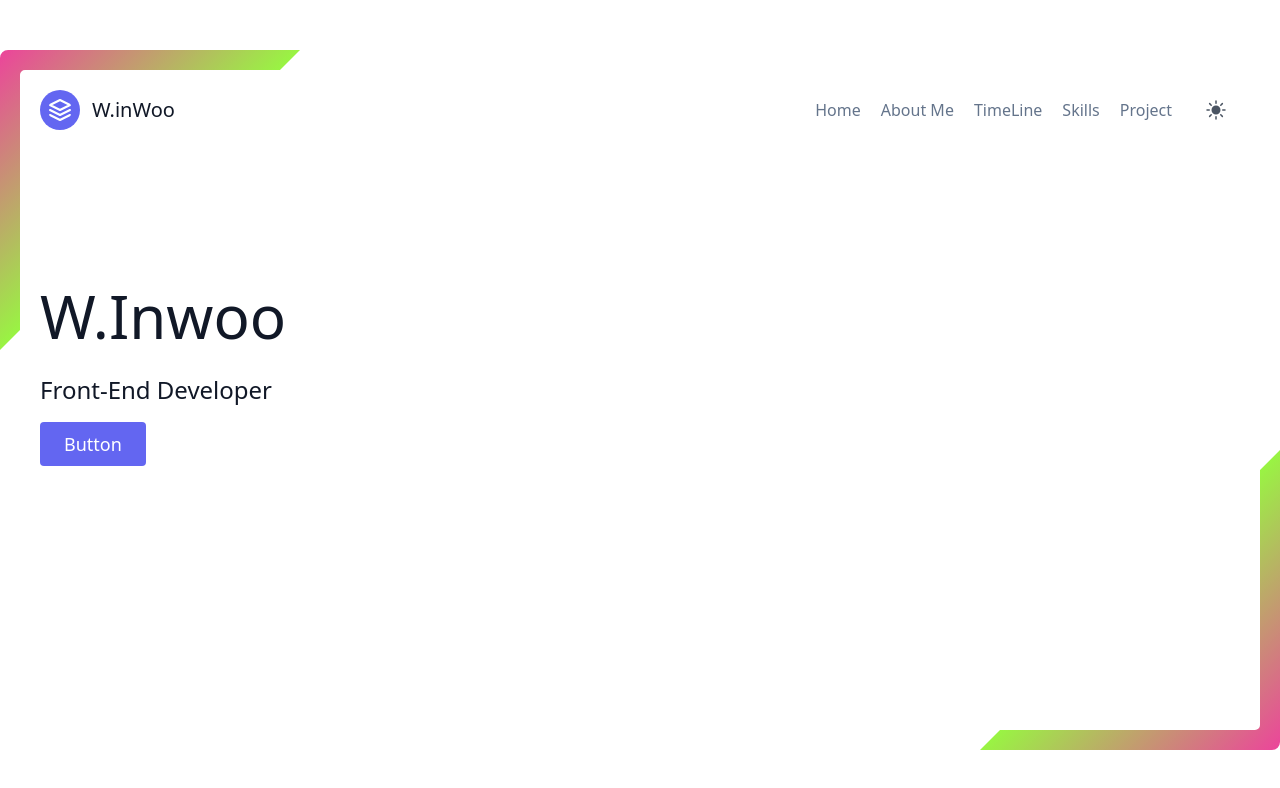
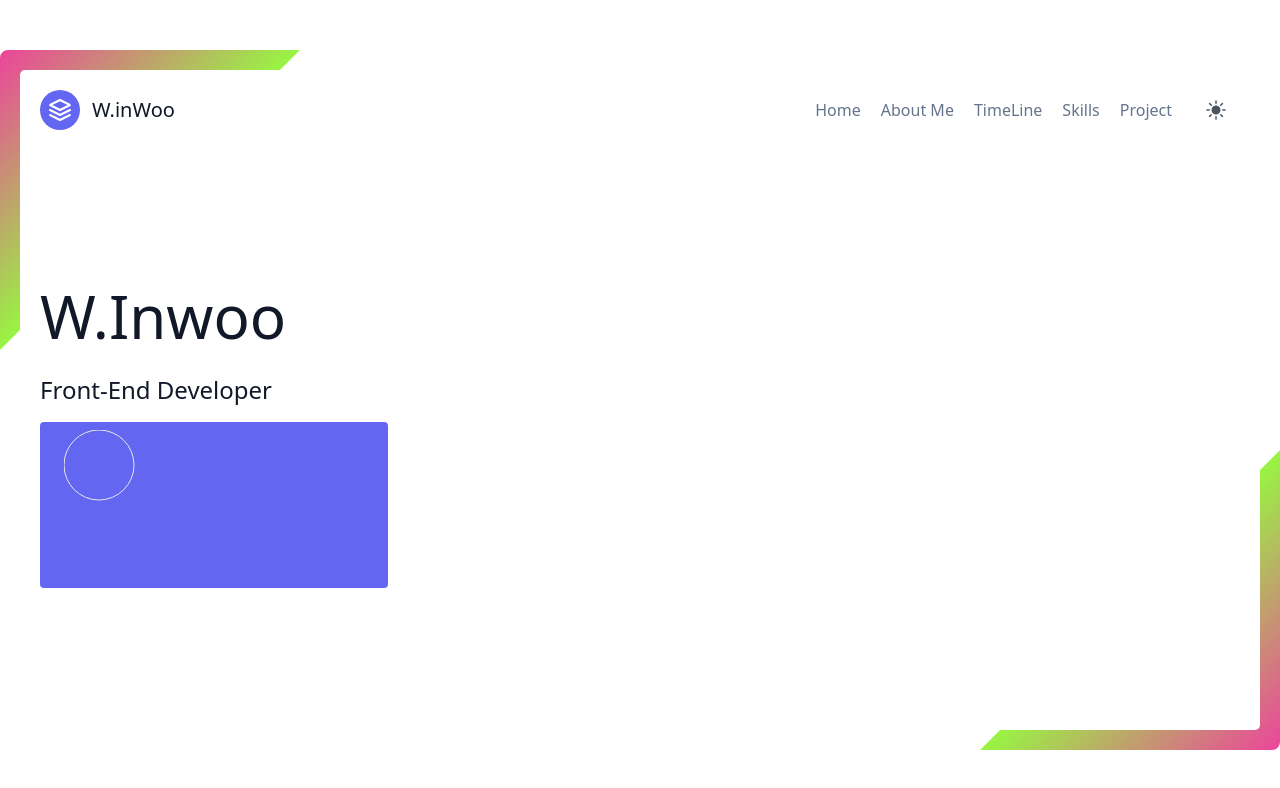
Before and after one commit to wooinwoo/AboutMePage, a Next.js app: page / in a window 1280 px wide. Shown: the top 788 px of the page. Built offline with nearby package versions, Linux system fonts and the light colour scheme.

Commit message:
mod: circle 추가

```diff
--- a/pages/index.js
+++ b/pages/index.js
@@ -21,7 +21,15 @@ export default function Home() {
               </h1>
               <div className="flex justify-center">
                 <button className="inline-flex text-white bg-indigo-500 border-0 py-2 px-6 focus:outline-none hover:bg-indigo-600 rounded text-lg">
-                  Button
+                  <svg id="circle">
+                    <circle
+                      cx="35"
+                      cy="35"
+                      r="35"
+                      stroke="#e7e7e7"
+                      stroke-width="1"
+                      fill="transparent"></circle>
+                  </svg>
                 </button>
               </div>
             </div>
```
